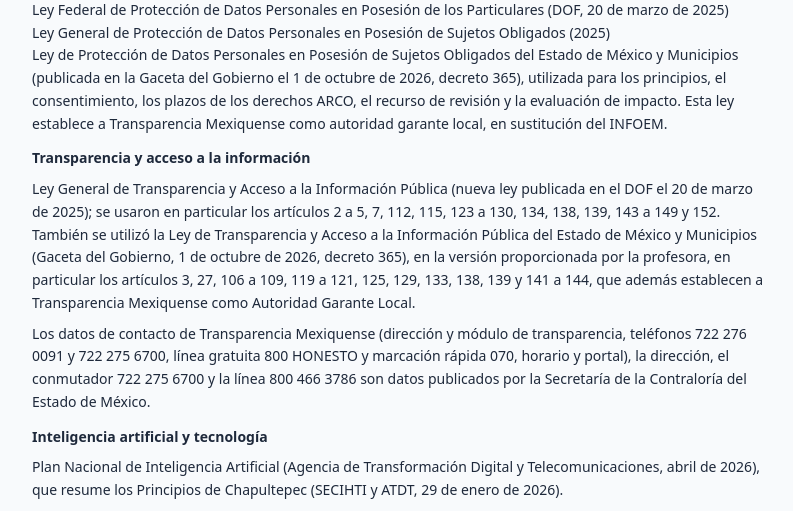
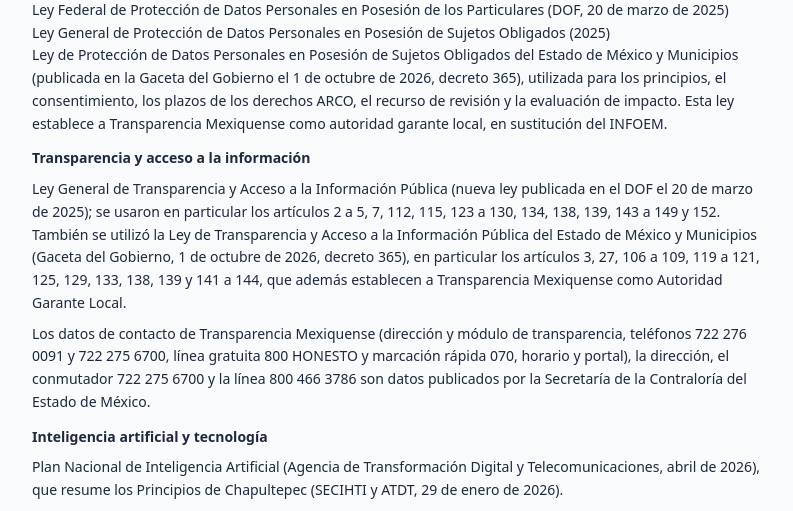
Before and after one commit to Roseanto18/chatbot_derechos_humanos, a Flask app: page /fuentes in a window 1280 px wide. Shown: the part 1052-1563 px from the top of the page, without its empty margins (240-1033 px from the left). Run offline with Flask 3, Linux system fonts and the light colour scheme; some libraries are stand-ins or nearby versions.

Commit message:
Update legal references in fuentes.html

```diff
--- a/templates/fuentes.html
+++ b/templates/fuentes.html
@@ -44,7 +44,7 @@
         <p>Ley Federal de Protección de Datos Personales en Posesión de los Particulares (DOF, 20 de marzo de 2025) <br>Ley General de Protección de Datos Personales en Posesión de Sujetos Obligados (2025) <br> Ley de Protección de Datos Personales en Posesión de Sujetos Obligados del Estado de México y Municipios (publicada en la Gaceta del Gobierno el 1 de octubre de 2026, decreto 365), utilizada para los principios, el consentimiento, los plazos de los derechos ARCO, el recurso de revisión y la evaluación de impacto. Esta ley establece a Transparencia Mexiquense como autoridad garante local, en sustitución del INFOEM.</p>
 
         <h3 class="font-semibold pt-1">Transparencia y acceso a la información</h3>
-        <p>Ley General de Transparencia y Acceso a la Información Pública (nueva ley publicada en el DOF el 20 de marzo de 2025); se usaron en particular los artículos 2 a 5, 7, 112, 115, 123 a 130, 134, 138, 139, 143 a 149 y 152.  También se utilizó la Ley de Transparencia y Acceso a la Información Pública del Estado de México y Municipios (Gaceta del Gobierno, 1 de octubre de 2026, decreto 365), en la versión proporcionada por la profesora, en particular los artículos 3, 27, 106 a 109, 119 a 121, 125, 129, 133, 138, 139 y 141 a 144, que además establecen a Transparencia Mexiquense como Autoridad Garante Local.</p>
+        <p>Ley General de Transparencia y Acceso a la Información Pública (nueva ley publicada en el DOF el 20 de marzo de 2025); se usaron en particular los artículos 2 a 5, 7, 112, 115, 123 a 130, 134, 138, 139, 143 a 149 y 152.  También se utilizó la Ley de Transparencia y Acceso a la Información Pública del Estado de México y Municipios (Gaceta del Gobierno, 1 de octubre de 2026, decreto 365), en particular los artículos 3, 27, 106 a 109, 119 a 121, 125, 129, 133, 138, 139 y 141 a 144, que además establecen a Transparencia Mexiquense como Autoridad Garante Local.</p>
         <p>Los datos de contacto de Transparencia Mexiquense (dirección y módulo de transparencia, teléfonos 722 276 0091 y 722 275 6700, línea gratuita 800 HONESTO y marcación rápida 070, horario y portal), la dirección, el conmutador 722 275 6700 y la línea 800 466 3786 son datos publicados por la Secretaría de la Contraloría del Estado de México.</p>
 
         <h3 class="font-semibold pt-1">Inteligencia artificial y tecnología</h3>
```
